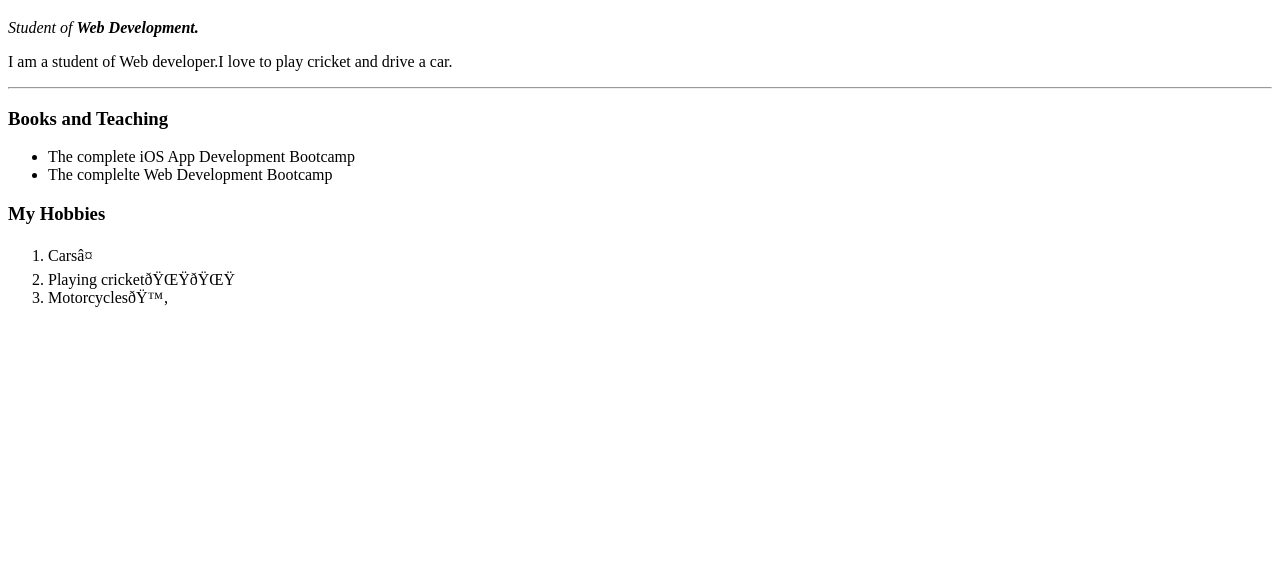
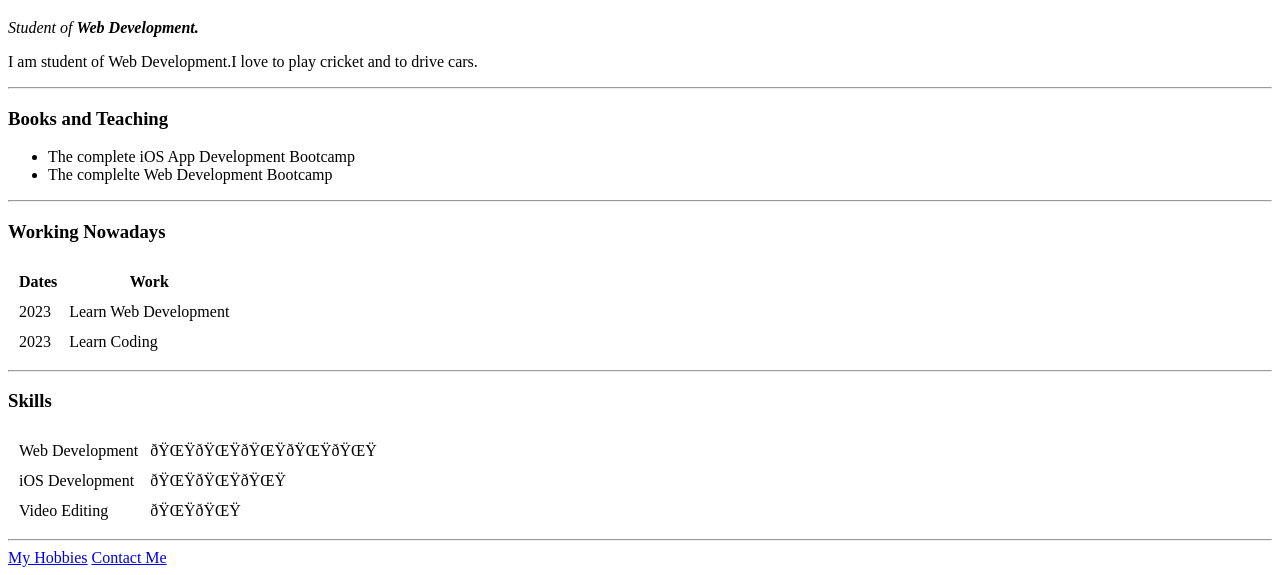
Before and after one commit to jhangvii/cv, a plain HTML site: page index.html in a window 1280 px wide. Shown: the part 373-948 px from the top of the page. Before the commit the page ends 800 px from the top, so only its background shows below. Drawn offline with Linux system fonts and the light colour scheme.

Commit message:
Add files via upload

```diff
--- a/index.html
+++ b/index.html
@@ -3,25 +3,57 @@
 
 <head>
     <meta charset="utf-8>
-    <title>Muhammad Hassan Personal's site</title>" </head>
+    <title>Muhammad Hassan Personal's site</title>
+ </head>
 
     <body>
-        <img src="IMG_8103.jpg" alt=Hassan profile picture>
+        <img src=" IMG_8103.jpg " alt=Hassan profile picture>
         <h1>Muhammad Hassan</h1>
-        <p><em>Student of <strong> Web Development.</strong></em></p>
-        <p>I am a student of Web developer.I love to play cricket and drive a car.</p>
+        <p><em>Student of <strong>Web Development.</strong></em></p>
+        <p>I am student of Web Development.I love to play cricket and to drive cars.</p>
     <hr>
     <h3>Books and Teaching</h3>
     <ul>
         <li>The complete iOS App Development Bootcamp</li>
         <li>The complelte Web Development Bootcamp</li>
     </ul>
-        <h3>My Hobbies</h3>
-        <ol>
-            <li>Cars❤</li>
-            <li>Playing cricket🌟🌟</li>
-            <li>Motorcycles🙂</li>
-        </ol>
+    <hr>
+    <h3>Working Nowadays</h3>
+    <table cellspacing="10 ">
+        <thead>
+            <th>Dates</th>
+            <th>Work</th>
+        </thead>
+        <tbody>
+        <tr>
+            <td>2023</td>
+            <td>Learn Web Development</td>
+        </tr>
+        <tr>
+            <td>2023</td>
+            <td>Learn Coding</td>
+        </tr>
+        </tbody>
+    </table>
+    <hr>
+    <h3>Skills</h3>
+    <table cellspacing="10 ">
+        <tr>
+            <td>Web Development</td>
+            <td>🌟🌟🌟🌟🌟</td>
+        </tr>
+        <tr>
+<td>iOS Development</td>
+<td>🌟🌟🌟</td>
+        </tr>
+        <tr>
+            <td>Video Editing</td>
+            <td>🌟🌟</td>
+        </tr>
+    </table>
+    <hr>
+    <a href="hobbies.html ">My Hobbies</a>
+    <a href="contact-me.html ">Contact Me</a>
     </body>
 
 </html>
```
Lines whose indentation alone changed are shown as unchanged.
